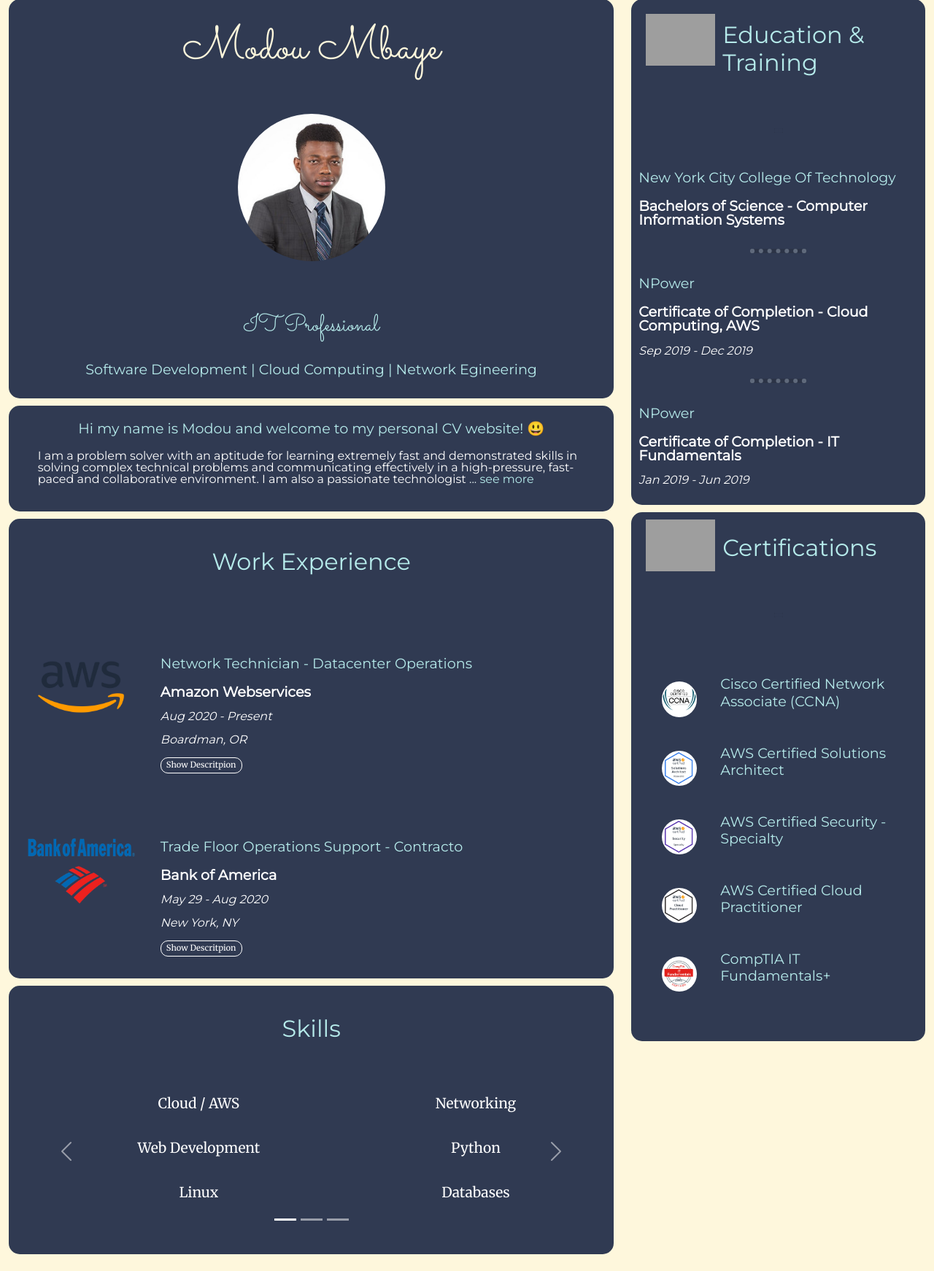
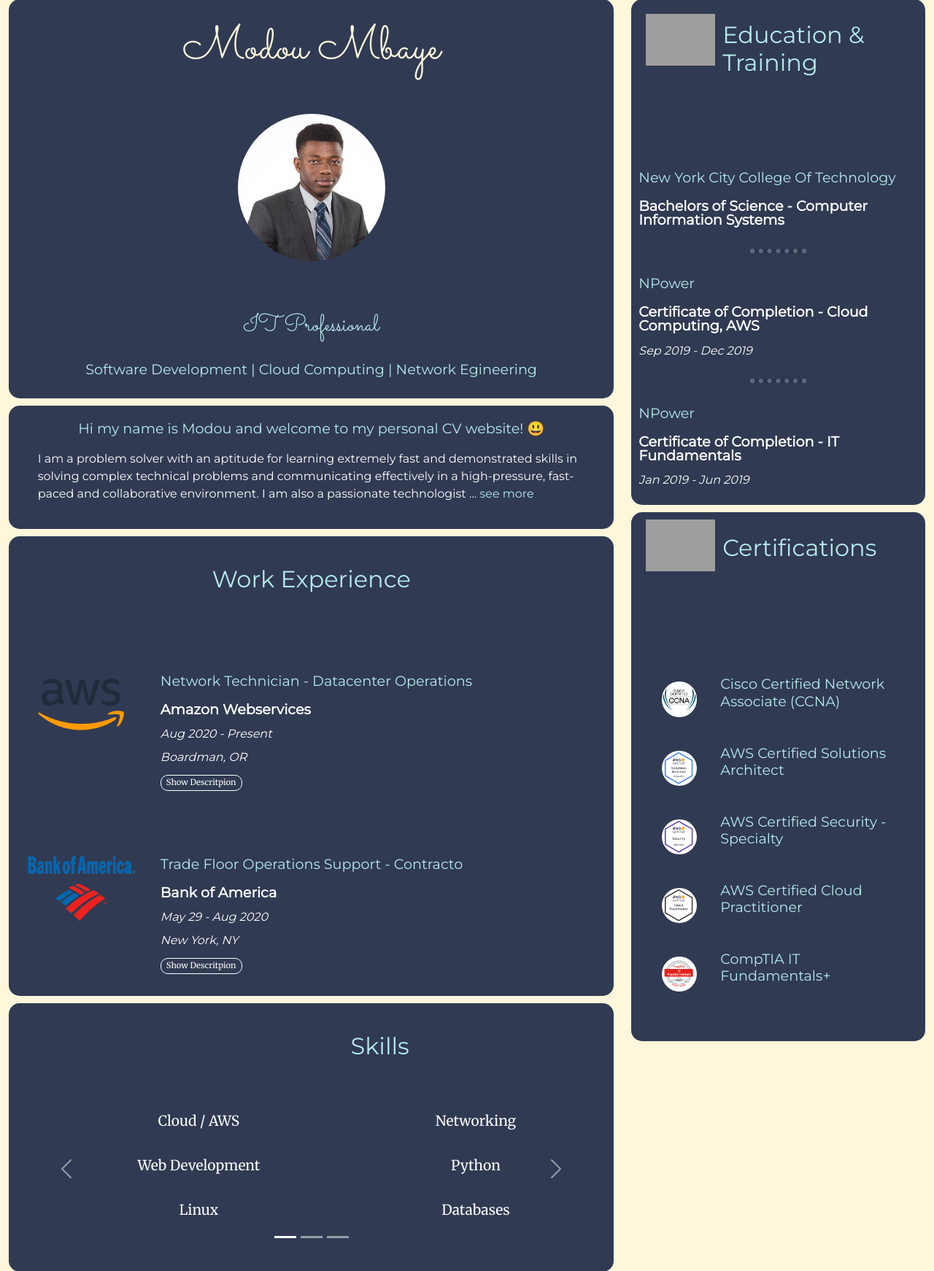
Before and after one commit to modoumbaye25/MyPessonalFlaskWebsite, a Flask app: page / in a window 1280 px wide. Shown: the part 107-1849 px from the top of the page at 73% size. Run offline with Flask 2, Linux system fonts and the light colour scheme; some libraries are stand-ins or nearby versions; grey boxes are pictures that could not be loaded.

Commit message:
bug fixes

```diff
--- a/static/CSS/styles.css
+++ b/static/CSS/styles.css
@@ -93,8 +93,10 @@ color: #EAF6F6;
 .about-summary{
     width: 95%;
     text-align: left;
-    line-height: 2;
     margin: 0 auto 0 auto;
+}
+.about-summary p {
+    line-height: 1.5;
 }
 .about {
     margin: 10px auto 10px auto;
@@ -195,15 +197,16 @@ color: #000202;
     min-width: 130px;
     float: left;
     margin-right: 30px;
-    margin-bottom: 70px;
+    margin-bottom: 110px;
 }
+
 
 .bank-img {
     width: 20%;
     min-width: 130px;
     float: left;
     margin-right: 30px;
-    margin-bottom: 70px;
+    margin-bottom: 150px;
 }
 .certs-img {
     width: 100%;
```
